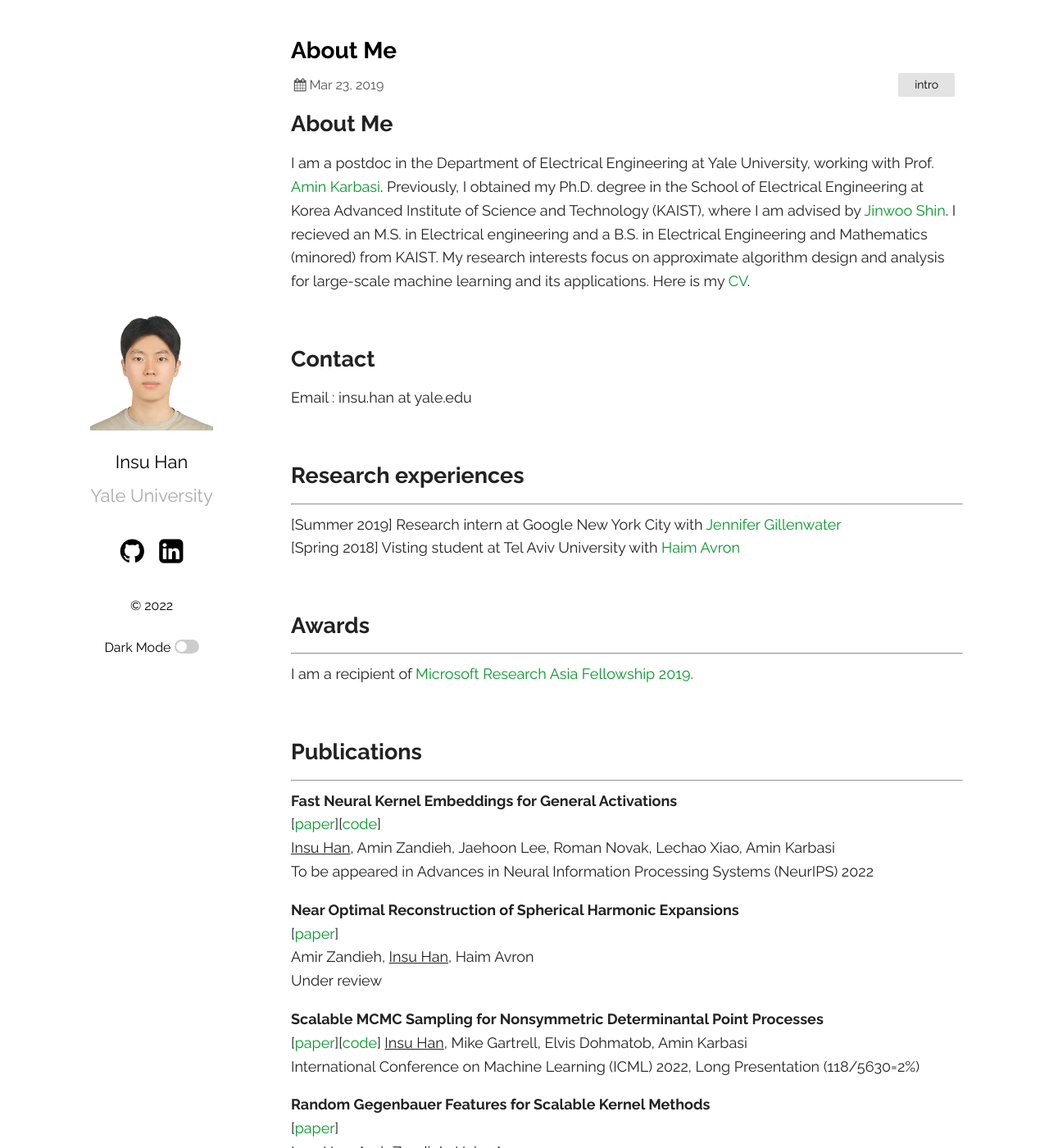
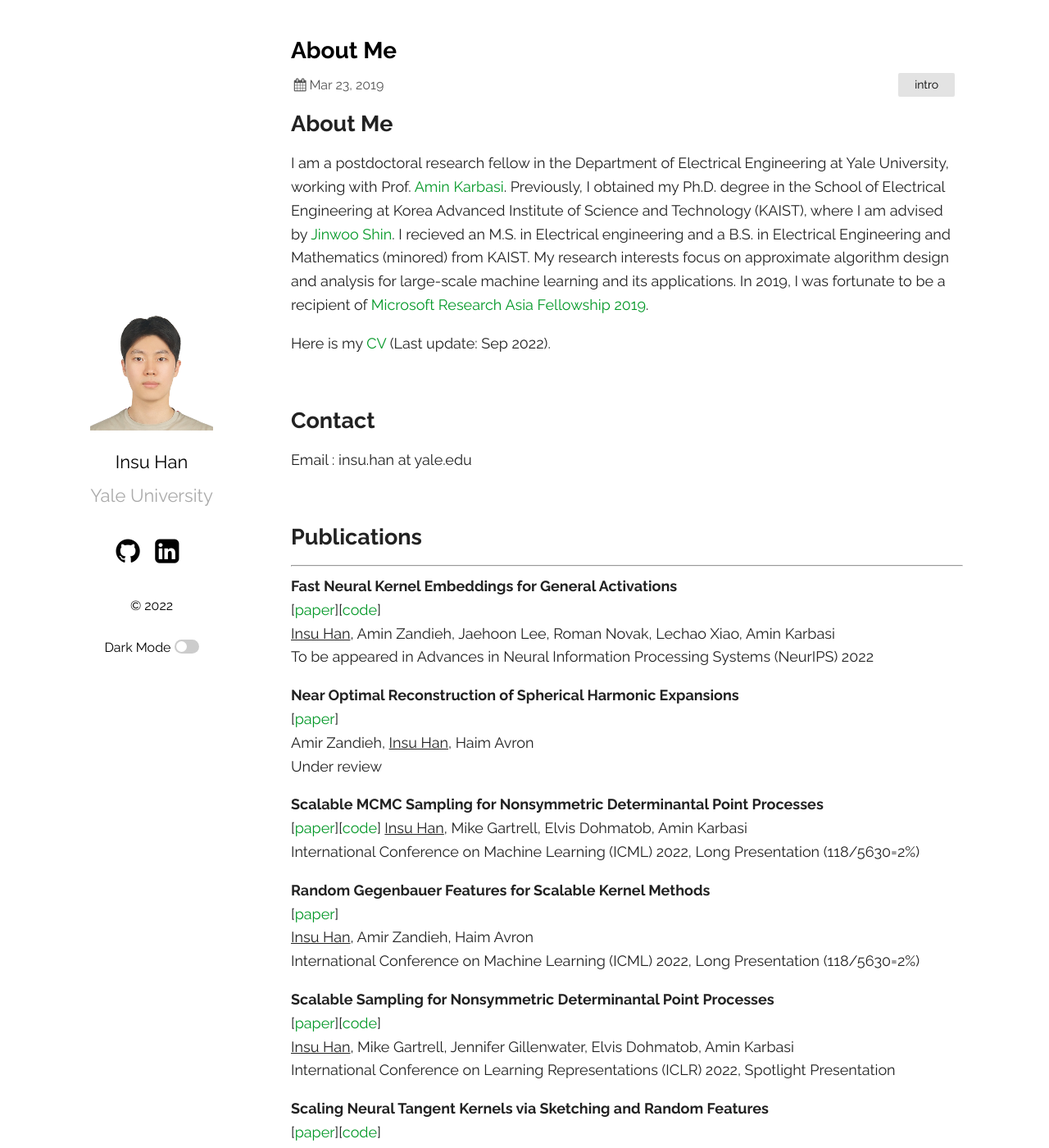
Before and after one commit to insuhan/insuhan.github.io, a Jekyll site: the page built from _posts/2019-03-23-welcome-to-jekyll.markdown, in a window 1280 px wide and 1400 px high. Shown: the whole window at 82% size. Built offline with Jekyll 4.4.1, drawn with Linux system fonts in a browser that asks for light colours; a style sheet for code colours, icons or effects is not loaded; some of the changed text lies outside the part shown.

Commit message:
Change icon margin

```diff
--- a/_config.yml
+++ b/_config.yml
@@ -2,9 +2,7 @@ title: Insu Han's Homepage
 author: Insu Han
 email: insu.han@yale.edu
 description: > # this means to ignore newlines until "show_exerpts:"
-  Write an awesome description for your new site here. You can edit this
-  line in _config.yml. It will appear in your document head meta (for
-  Google search results) and in your feed.xml site description.
+  This is Insu Han's Research Homepage.
 show_excerpts: true # set to true to show excerpts on the homepage
 
 # Minima date format
--- a/_layouts/default.html
+++ b/_layouts/default.html
@@ -136,8 +136,7 @@
         </a>
         {%- endif -%}
         {%- if site.plainwhite.social_links.googlescholar -%}
-        <a href="https://scholar.google.com/citations?hl=en&user=0w39xsoAAAAJ" target="_blank" STYLE="letter-spacing:15px"
-        >
+        <a href="https://scholar.google.com/citations?hl=en&user=0w39xsoAAAAJ" target="_blank">
           <li>
             <i class="ai ai-google-scholar-square ai-1x"></i>
           </li>
--- a/_posts/2019-03-23-welcome-to-jekyll.markdown
+++ b/_posts/2019-03-23-welcome-to-jekyll.markdown
@@ -7,7 +7,9 @@ categories: intro
 
 
 ## About Me
-I am a postdoc in the Department of Electrical Engineering at Yale University, working with Prof. [Amin Karbasi]. Previously, I obtained my Ph.D. degree in the School of Electrical Engineering at Korea Advanced Institute of Science and Technology (KAIST), where I am advised by [Jinwoo Shin]. I recieved an M.S. in Electrical engineering and a B.S. in Electrical Engineering and Mathematics (minored) from KAIST.  My research interests focus on approximate algorithm design and analysis for large-scale machine learning and its applications. Here is my [CV].
+I am a postdoctoral research fellow in the Department of Electrical Engineering at Yale University, working with Prof. [Amin Karbasi]. Previously, I obtained my Ph.D. degree in the School of Electrical Engineering at Korea Advanced Institute of Science and Technology (KAIST), where I am advised by [Jinwoo Shin]. I recieved an M.S. in Electrical engineering and a B.S. in Electrical Engineering and Mathematics (minored) from KAIST.  My research interests focus on approximate algorithm design and analysis for large-scale machine learning and its applications. In 2019, I was fortunate to be a recipient of [Microsoft Research Asia Fellowship 2019].
+
+Here is my [CV] (Last update: Sep 2022).
 
 <br/>
 ## Contact
@@ -15,24 +17,17 @@ Email : insu.han at yale.edu <br/>
 
 [Amin Karbasi]: http://iid.yale.edu/
 [Jinwoo Shin]: http://alinlab.kaist.ac.kr/shin.html
-[CV]: https://www.dropbox.com/s/xgxu17r4ic0w089/cv.pdf?dl=0
+[CV]: https://www.dropbox.com/s/j8f7c1aa9o28asz/cv.pdf?dl=0
 
-<br/>
-## Research experiences
------
-
-[Summer 2019] Research intern at Google New York City with [Jennifer Gillenwater] <br/>
-[Spring 2018] Visting student at Tel Aviv University with [Haim Avron]
-
-[Jennifer Gillenwater]: http://jgillenw.com/
-[Haim Avron]: http://www.math.tau.ac.il/~haimav/
-
+<!--
 <br/>
 ## Awards
 -----
 I am a recipient of [Microsoft Research Asia Fellowship 2019]. <br/>
+-->
 
 [Microsoft Research Asia Fellowship 2019]: https://www.microsoft.com/en-us/research/academic-program/fellowships-microsoft-research-asia/
+
 
 <br/>
 ## Publications
@@ -139,3 +134,14 @@ International Conference on Machine Learning (ICML) 2015
 [logdet_video]: http://videolectures.net/icml2015_han_log_determinant_computation/
 [fastdppmap_aistats20]: http://alinlab.kaist.ac.kr/resource/fastdppmap_aistats2020.pdf
 [ntk_paper]: https://arxiv.org/pdf/2106.07880.pdf
+
+
+<br/>
+## Research experiences
+-----
+
+- **[Summer 2019]** Research intern at Google New York City with [Jennifer Gillenwater] <br/>
+- **[Spring 2018]** Visting student at Tel Aviv University with [Haim Avron] <br/>
+
+[Jennifer Gillenwater]: http://jgillenw.com/
+[Haim Avron]: http://www.math.tau.ac.il/~haimav/
--- a/_sass/plain.scss
+++ b/_sass/plain.scss
@@ -337,3 +337,7 @@ footer {
     border-top: 1px solid #eee;
   }
 }
+
+.ai-google-scholar-square {
+  margin-left: .3em;
+}
```
Also changed, not shown: 5 other files.
